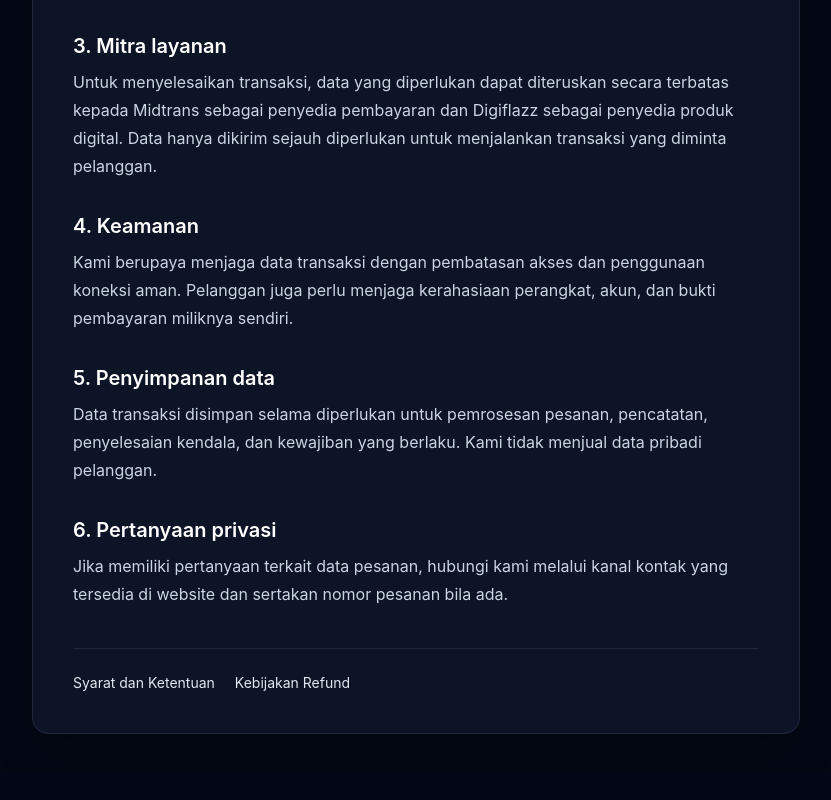
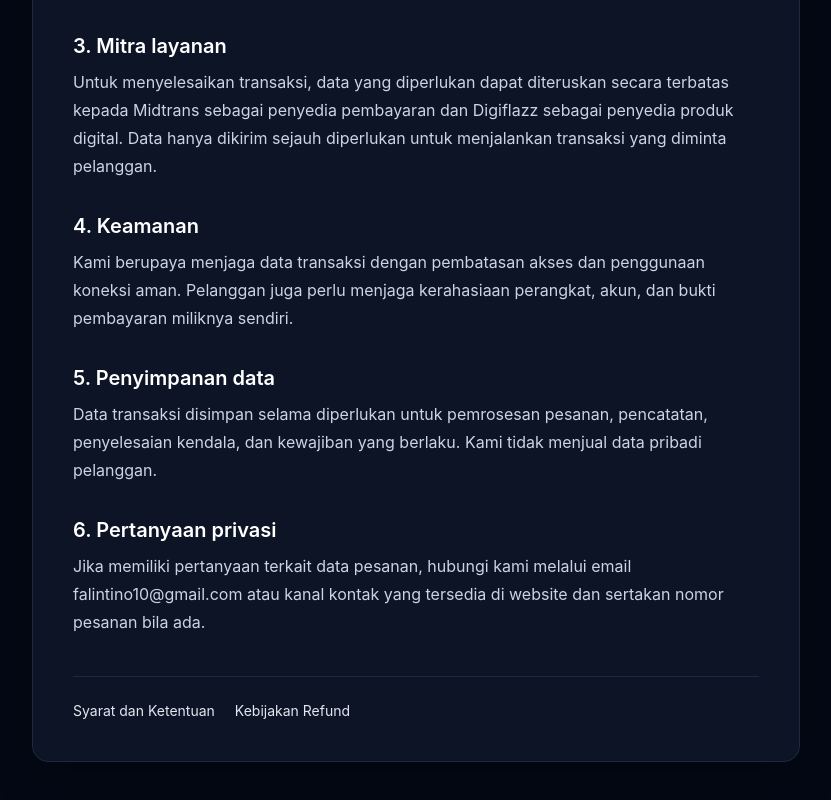
Before and after one commit to falintino/7-april-store, a Next.js app: page /kebijakan-privasi in a window 1280 px wide. Shown: the part 586-1386 px from the top of the page, without its empty margins (224-1055 px from the left). Before the commit the page ends 1360 px from the top, so only its background shows below. Built offline with nearby package versions, Linux system fonts and the light colour scheme; no server answers.

Commit message:
Align policy contact details with NIB

```diff
--- a/app/kebijakan-privasi/page.tsx
+++ b/app/kebijakan-privasi/page.tsx
@@ -88,8 +88,8 @@ export default function KebijakanPrivasiPage() {
             </h2>
             <p className="mt-2">
               Jika memiliki pertanyaan terkait data pesanan, hubungi kami
-              melalui kanal kontak yang tersedia di website dan sertakan nomor
-              pesanan bila ada.
+              melalui email falintino10@gmail.com atau kanal kontak yang
+              tersedia di website dan sertakan nomor pesanan bila ada.
             </p>
           </section>
         </div>
```
